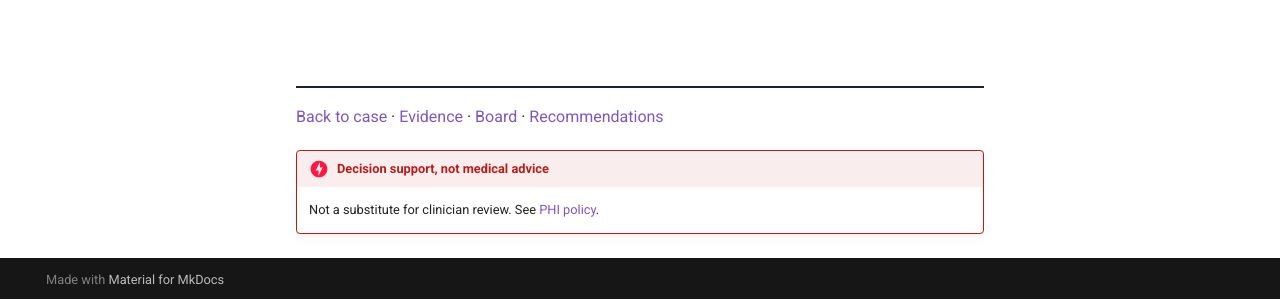
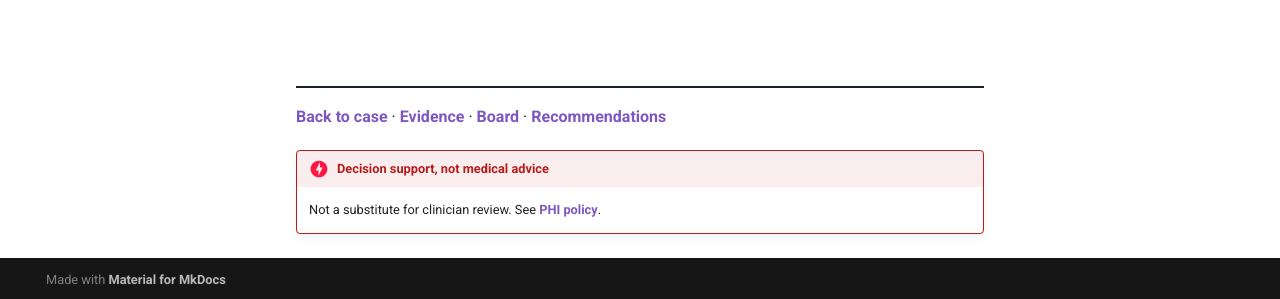
Before and after one commit to BenjaminGVincent/libby, an MkDocs documentation site: the page built from docs/cases/demo-nsclc-egfr-l858r-post-osi-d3m0/trials.md, in a window 1280 px wide and 1400 px high, scrolled down 139 px. Shown: the part 1098-1397 px from the top of the window. Built offline with MkDocs 1.6.1 and Material for MkDocs 9.7.7, drawn with Linux system fonts in a browser that asks for light colours; comment, search, counter and statistics services are not loaded.

Commit message:
styles: bold all hyperlinks for stronger visual weight
Co-Authored-By: Claude Opus 4.7 (1M context) <noreply@anthropic.com>

```diff
--- a/docs/stylesheets/libby.css
+++ b/docs/stylesheets/libby.css
@@ -1,4 +1,9 @@
 /* Libby-specific styling: case-fit / toxicity badges, agreement matrix, persona pills. */
+
+/* Bold links across all rendered content. */
+.md-typeset a {
+  font-weight: 700;
+}
 
 /* Case-fit badges (in trials.md). */
 .fit-badge {
--- a/docs/stylesheets/trial-table.css
+++ b/docs/stylesheets/trial-table.css
@@ -32,6 +32,7 @@
 .trial-table .num { text-align: right; }
 .trial-table a {
   text-decoration: underline;
+  font-weight: 700;
 }
 .trial-table .mark {
   font-size: 0.75em;
```
